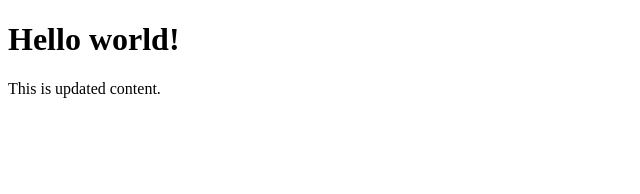
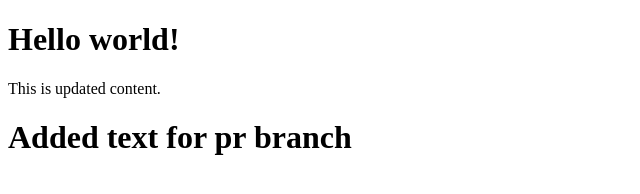
Before and after one commit to Sonu0612/gitting, a plain HTML site: page index.html in a window 1280 px wide. Shown: the whole page, without its empty margins (0-640 px from the left). Drawn offline with Linux system fonts and the light colour scheme.

Commit message:
updates in prbranch

```diff
--- a/index.html
+++ b/index.html
@@ -7,6 +7,6 @@
 
 <h1>Hello world!</h1>
 <p>This is updated content.</p>
-
+    <h1>Added text for pr branch</h1>
 </body>
 </html>
```
